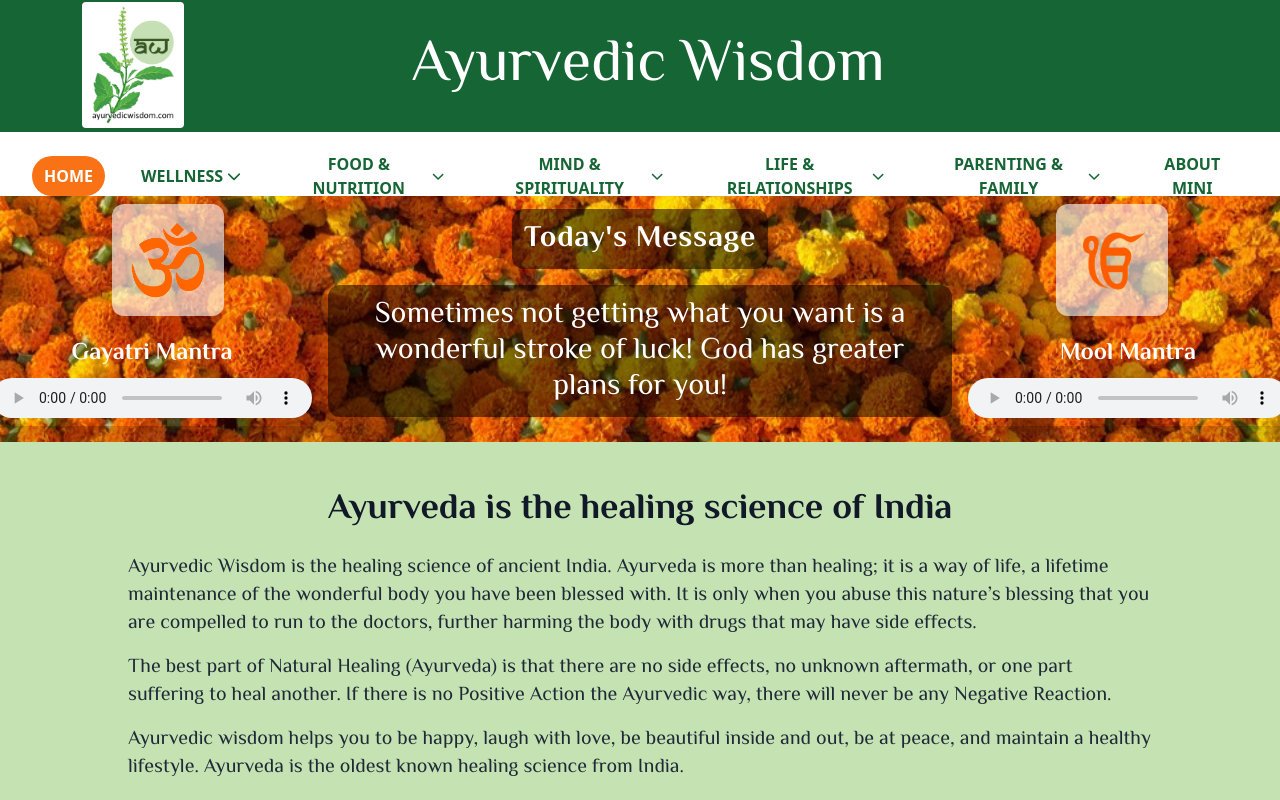
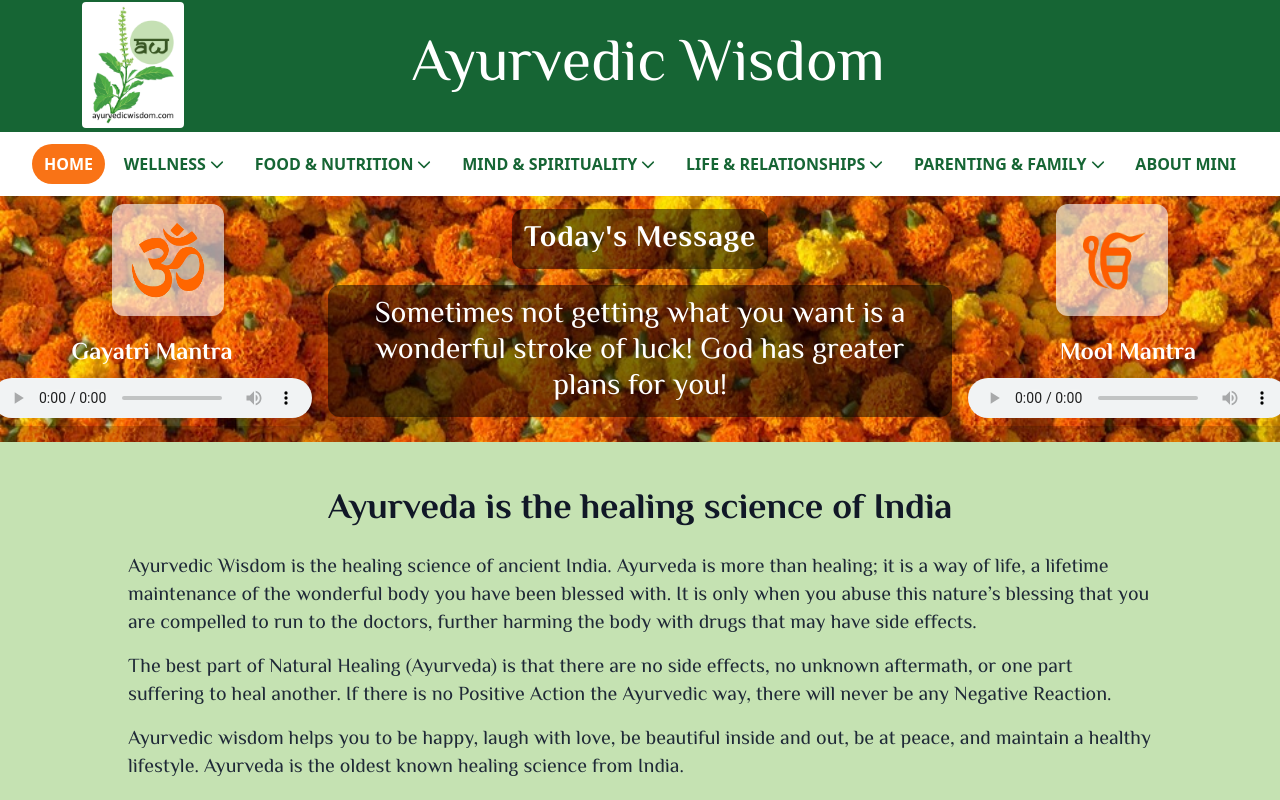
Before and after one commit to pratikdilipshinde/AyurvedicWisdom, a React (Vite) app: page / in a window 1280 px wide. Shown: the top 800 px of the page. Built offline with nearby package versions, Linux system fonts and the light colour scheme.

Commit message:
Modification Navbar Change  - Upload Ayurvedic Wisdom React website

```diff
--- a/src/sections/Navbar.jsx
+++ b/src/sections/Navbar.jsx
@@ -93,12 +93,12 @@ const Navbar = () => {
     <nav
       className={`w-full transition-all duration-200 ${
         isScrolled
-          ? "absolute md:top-32 sm:top-12 top-16 md:left-0 right-0 bg-transparent md:py-4 py-4"
-          : "absolute md:top-32 sm:top-12 top-16 md:left-0 right-0 bg-transparent md:py-4 py-4"
+          ? "absolute md:top-32 sm:top-12 top-16 bg-transparent md:my-auto py-4"
+          : "absolute md:top-32 sm:top-12 top-16 bg-transparent md:my-auto py-4"
       } z-40 flex justify-between items-center px-6 md:px-8`}
     >
       {/* Desktop Navigation */}
-      <ul className="lg:flex justify-center items-center gap-6 hidden">
+      <ul className="md:contents justify-center items-center gap-6 hidden">
         {navItems.map(({ link, path, submenu }) => (
           <li key={path} className="relative group">
             <Link
```
